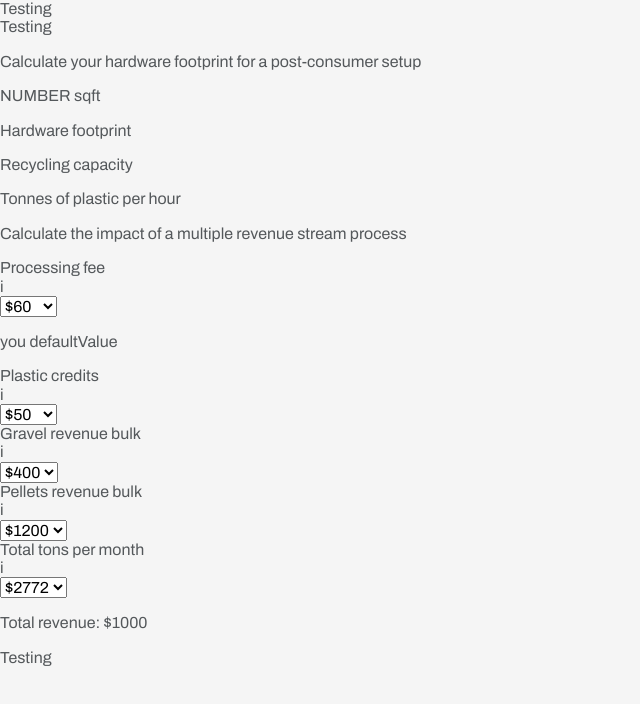
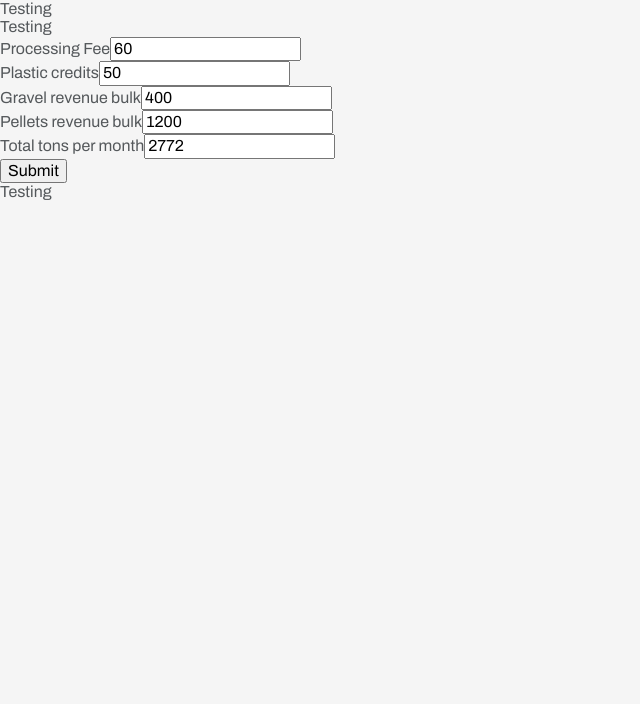
Before and after one commit to Apiary-Arqlite/arqlite, a React (Create React App) app: page / in a window 1280 px wide. Shown: the top 704 px of the page, without its empty margins (0-640 px from the left). Built offline with nearby package versions, Linux system fonts and the light colour scheme.

Commit message:
copy calculator into form.js for second version. begin working on calculation

```diff
--- a/src/components/App.js
+++ b/src/components/App.js
@@ -1,21 +1,63 @@
 /* --------------------------------- imports -------------------------------- */
 import React from 'react';
-
+import { useState } from 'react';
 import Header from './Header';
 import Main from './Main';
 import Footer from './Footer';
-import Calculator from './Calculator';
+
+import Form from './Form';
+import FormInput from './FormInput';
 
 /* -------------------------------------------------------------------------- */
 /*                                function App                                */
 /* -------------------------------------------------------------------------- */
+
 function App() {
+  const [message, setMessage] = useState('');
+
+  const initialValues = {
+    processingFee: '60',
+    plasticCredits: '50',
+    gravelRevenueBulk: '400',
+    pelletsRevenueBulk: '1200',
+    totalTonsPerMonth: '2772',
+  };
+
+  const A = initialValues.processingFee;
+  const B = initialValues.plasticCredits;
+  const C = initialValues.gravelRevenueBulk;
+  const D = initialValues.pelletsRevenueBulk;
+  const E = initialValues.totalTonsPerMonth;
+
+  function calculate() {
+    /*  a*e + b*e + c*e*0.5 + d*e*0.5 */
+    /* what are the units here? */
+    return Intl.NumberFormat('en-US').format(
+      A * E + B * E + C * E * 0.5 + D * E * 0.5
+    );
+  }
+
+  console.log(calculate());
+
   return (
     <div className='root'>
       <div className='page'>
         <Header />
         <Main />
-        <Calculator />
+        {/* wrap in context.provider to manage values */}
+        <Form initialValues={initialValues}>
+          {/* a */}
+          <FormInput label='Processing Fee' name='processingFee' />
+          {/* b */}
+          <FormInput label='Plastic credits' name='plasticCredits' />
+          {/* c */}
+          <FormInput label='Gravel revenue bulk' name='gravelRevenueBulk' />
+          {/* d */}
+          <FormInput label='Pellets revenue bulk' name='pelletsRevenueBulk' />
+          {/* e */}
+          <FormInput label='Total tons per month' name='totalTonsPerMonth' />
+        </Form>
+
         <Footer />
       </div>
     </div>
--- a/src/components/Calculator.js
+++ b/src/components/Calculator.js
@@ -1,27 +1,56 @@
+// First version with drop down forms
+
 import React from 'react';
-import { useState } from 'react';
-
+import { useState, useRef } from 'react';
 import Dropdown from './Dropdown';
 import Option from './Option';
 
 export default function Calculator() {
+  const [form, setForm] = useState({
+    processingFee: '',
+  });
+
   const [optionValue, setOptionValue] = useState('');
+
   const handleSelect = (e) => {
-    console.log(e.target.value);
+    console.log('this item has been clicked');
     setOptionValue(e.target.value);
   };
+
+  const handleFormChange = (e) => {
+    const { name, value } = e.target;
+    const updatedForm = { ...form, [name]: value };
+
+    console.log('Form changed: ', updatedForm);
+
+    setForm(updatedForm);
+  };
+
+  const inputEl = useRef(null);
+  const onButtonClick = () => {
+    // `current` points to the mounted text input element
+    inputEl.current.focus();
+    console.log('this item has been clicked');
+  };
+
+  <>
+    <input ref={inputEl} type='text' />
+    <button onClick={onButtonClick}>Focus the input</button>
+  </>;
+
   return (
     <div>
       <section>
         <div>
           <p>Calculate your hardware footprint for a post-consumer setup</p>
           <p>
-            NUMBER sqft {/* footprint results will be calculated by equation */}
+            NUMBER sq ft{' '}
+            {/* footprint results will be calculated by equation */}
           </p>
           <p>Hardware footprint</p>
           <p>Recycling capacity</p>
           {/* number slider goes here
-      /* number slider controls recycling capacity */}
+           /* number slider controls recycling capacity */}
           <p>Tonnes of plastic per hour</p>
           {/* this is the start of the form section */}
           <p>Calculate the impact of a multiple revenue stream process</p>
@@ -29,11 +58,10 @@ export default function Calculator() {
             <Dropdown
               formLabel='Processing fee'
               buttonText='send form'
-              onChange={handleSelect}
               action='/'
             >
               <Option defaultValue value='60' />
-              <Option value='10' />
+              <Option onClick={onButtonClick} value='10' />
               <Option value='20' />
               <Option value='30' />
               <Option value='40' />
@@ -44,8 +72,9 @@ export default function Calculator() {
               <Option value='90' />
               <Option value='100' />
             </Dropdown>
-            <p>you defaultValue {optionValue}</p>
+            <p> defaultValue {optionValue}</p>
           </div>
+
           <div>
             <Dropdown
               formLabel='Plastic credits'
@@ -118,8 +147,7 @@ export default function Calculator() {
       </section>
     </div>
   );
+
+  /* created dropdowns for calculator. left off setting up useState */
+  /* look into context store */
 }
-
-{
-  /* created dropdowns for calculator. left off setting up useState */
-}
--- /dev/null
+++ b/src/components/Form.js
@@ -0,0 +1,33 @@
+// THIS IS A COPY OF CALCULATOR.JS
+
+import React from 'react';
+import { useState } from 'react';
+
+export const FormContext = React.createContext({
+  form: {},
+});
+
+export default function Form(props) {
+  const { children, submit = () => {}, initialValues } = props;
+  const [form, setForm] = useState(initialValues);
+
+  const handleFormChange = (e) => {
+    const { name, value } = e.target;
+    setForm({
+      ...form,
+      [name]: value,
+    });
+  };
+
+  return (
+    <form>
+      <FormContext.Provider value={{ form, handleFormChange }}>
+        {children}
+      </FormContext.Provider>
+
+      <button type='button' onClick={() => submit(form)}>
+        Submit
+      </button>
+    </form>
+  );
+}
--- /dev/null
+++ b/src/components/FormInput.js
@@ -0,0 +1,20 @@
+import React from 'react';
+import { useContext } from 'react';
+import { FormContext } from './Form';
+export default function FormInput(props) {
+  const { label, type = 'text', name } = props;
+
+  const formContext = useContext(FormContext);
+  const { form, handleFormChange } = formContext;
+  return (
+    <div>
+      <label>{label}</label>
+      <input
+        type={type}
+        name={name}
+        value={form[name]}
+        onChange={handleFormChange}
+      />
+    </div>
+  );
+}
```
